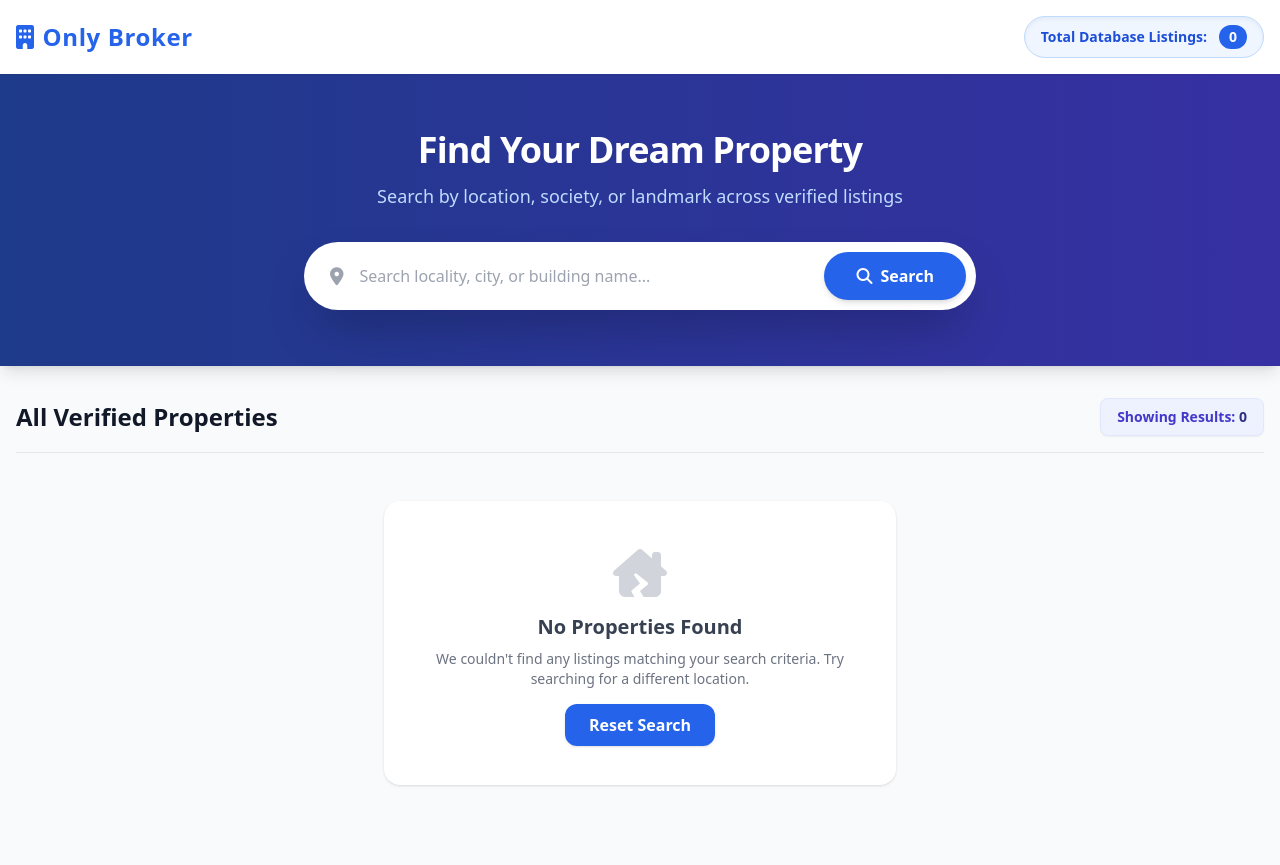
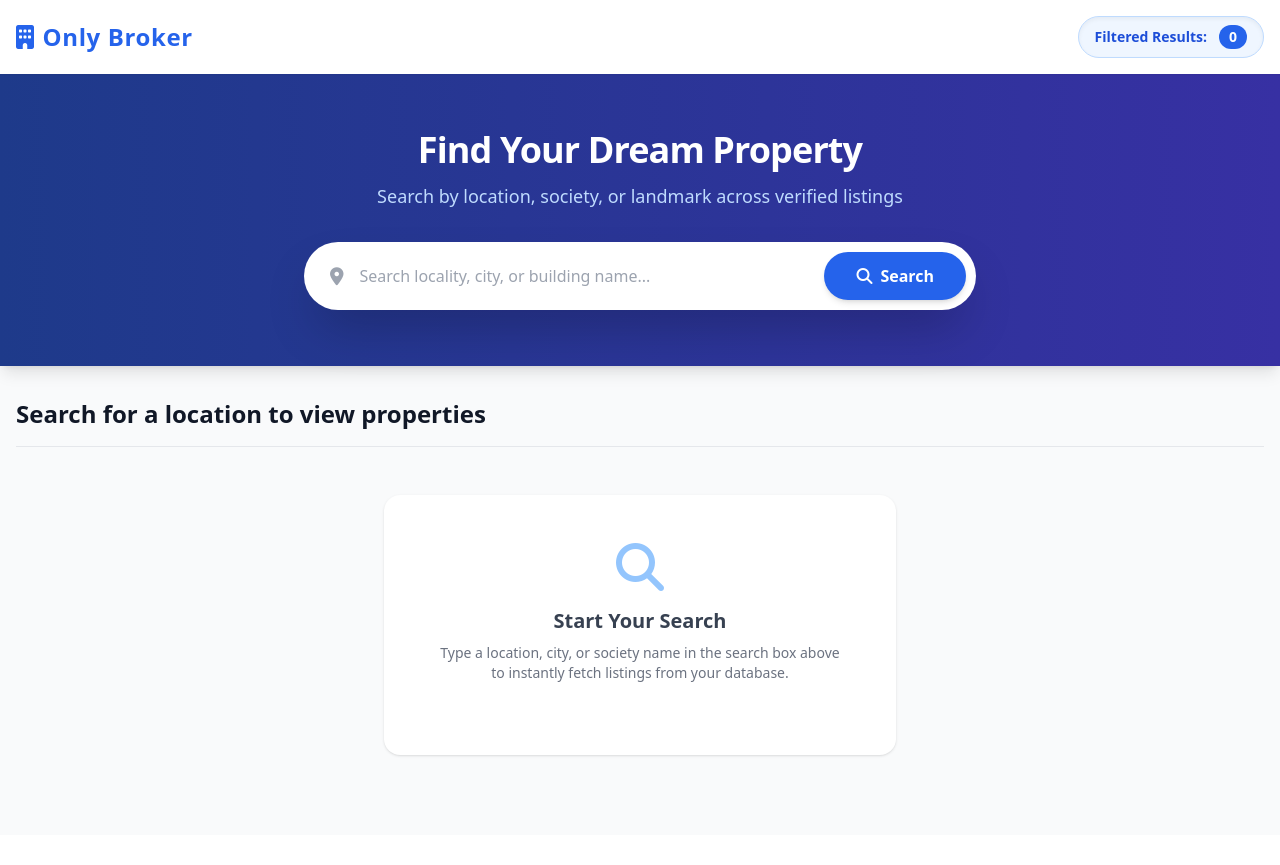
Before and after one commit to pawandevprasad03112010-crypto/ZX, a FastAPI app: page / in a window 1280 px wide. After the commit the page ends 757 px from the top, so only its background shows below. Run offline with FastAPI, Linux system fonts and the light colour scheme; some libraries are stand-ins or nearby versions.

Commit message:
Update index.html

```diff
--- a/templates/index.html
+++ b/templates/index.html
@@ -16,8 +16,8 @@
                 <i class="fa-solid fa-building"></i> Only Broker
             </a>
             <div class="flex items-center gap-3 bg-blue-50 border border-blue-200 px-4 py-2 rounded-full shadow-inner">
-                <span class="text-sm font-semibold text-blue-700">Total Database Listings:</span>
-                <span id="total-badge" class="bg-blue-600 text-white font-bold px-2.5 py-0.5 rounded-full text-sm">{{ total_count }}</span>
+                <span class="text-sm font-semibold text-blue-700">Filtered Results:</span>
+                <span class="bg-blue-600 text-white font-bold px-2.5 py-0.5 rounded-full text-sm">{{ filtered_count }}</span>
             </div>
         </div>
     </header>
@@ -44,12 +44,6 @@
                     <div id="suggestions-list" class="max-h-60 overflow-y-auto divide-y divide-gray-100"></div>
                 </div>
             </form>
-
-            <!-- Recent Searches Pill Container -->
-            <div id="recent-searches-container" class="mt-4 flex flex-wrap justify-center gap-2 items-center hidden">
-                <span class="text-xs text-blue-200 font-semibold uppercase tracking-wider mr-1"><i class="fa-solid fa-clock-rotate-left"></i> Recent:</span>
-                <div id="recent-pills" class="flex flex-wrap gap-2"></div>
-            </div>
         </div>
     </section>
 
@@ -58,19 +52,22 @@
         <div class="flex justify-between items-center mb-6 border-b pb-4">
             <div>
                 <h2 class="text-2xl font-bold text-gray-900">
-                    {% if query %} Search Results for "<span class="text-blue-600">{{ query }}</span>" {% else %} All Verified Properties {% endif %}
+                    {% if query %} Search Results for "<span class="text-blue-600">{{ query }}</span>" {% else %} Search for a location to view properties {% endif %}
                 </h2>
-            </div>
-            <div class="bg-indigo-50 border border-indigo-100 text-indigo-700 px-4 py-2 rounded-lg font-bold text-sm shadow-sm">
-                Showing Results: <span id="filtered-count" class="text-indigo-900">{{ filtered_count }}</span>
             </div>
         </div>
 
-        {% if listings|length == 0 %}
+        {% if not query %}
+        <div class="bg-white rounded-2xl shadow p-12 text-center max-w-lg mx-auto my-12">
+            <i class="fa-solid fa-magnifying-glass text-5xl text-blue-300 mb-4"></i>
+            <h3 class="text-xl font-bold text-gray-700 mb-2">Start Your Search</h3>
+            <p class="text-gray-500 text-sm mb-6">Type a location, city, or society name in the search box above to instantly fetch listings from your database.</p>
+        </div>
+        {% elif listings|length == 0 %}
         <div class="bg-white rounded-2xl shadow p-12 text-center max-w-lg mx-auto my-12">
             <i class="fa-solid fa-house-chimney-crack text-5xl text-gray-300 mb-4"></i>
             <h3 class="text-xl font-bold text-gray-700 mb-2">No Properties Found</h3>
-            <p class="text-gray-500 text-sm mb-6">We couldn't find any listings matching your search criteria. Try searching for a different location.</p>
+            <p class="text-gray-500 text-sm mb-6">We couldn't find any listings matching "{{ query }}". Try searching for a different location.</p>
             <a href="/" class="bg-blue-600 text-white font-semibold px-6 py-2.5 rounded-xl shadow hover:bg-blue-700 transition">Reset Search</a>
         </div>
         {% else %}
@@ -127,7 +124,6 @@
         {% endif %}
     </main>
 
-    <!-- JavaScript for Carousel, Autocomplete, and Recent Searches -->
     <script>
         const allLocations = {{ locations | tojson }};
         const searchInput = document.getElementById('search-input');
@@ -135,7 +131,6 @@
         const suggestionsList = document.getElementById('suggestions-list');
         const searchForm = document.getElementById('search-form');
 
-        // Autocomplete Logic
         searchInput.addEventListener('input', function() {
             const val = this.value.toLowerCase().trim();
             suggestionsList.innerHTML = '';
@@ -154,7 +149,6 @@
                     div.onclick = () => {
                         searchInput.value = match;
                         suggestionsBox.classList.add('hidden');
-                        saveRecentSearch(match);
                         searchForm.submit();
                     };
                     suggestionsList.appendChild(div);
@@ -170,45 +164,6 @@
             }
         });
 
-        // Recent Searches Handling via LocalStorage
-        function saveRecentSearch(query) {
-            if(!query) return;
-            let recent = JSON.parse(localStorage.getItem('recent_searches') || '[]');
-            recent = recent.filter(item => item.toLowerCase() !== query.toLowerCase());
-            recent.unshift(query);
-            if(recent.length > 5) recent.pop();
-            localStorage.setItem('recent_searches', JSON.stringify(recent));
-        }
-
-        function loadRecentSearches() {
-            const recent = JSON.parse(localStorage.getItem('recent_searches') || '[]');
-            const container = document.getElementById('recent-searches-container');
-            const pillsDiv = document.getElementById('recent-pills');
-            pillsDiv.innerHTML = '';
-
-            if(recent.length > 0) {
-                container.classList.remove('hidden');
-                recent.forEach(term => {
-                    const pill = document.createElement('button');
-                    pill.type = 'button';
-                    pill.className = 'bg-white/10 hover:bg-white/20 text-blue-100 text-xs px-3 py-1 rounded-full transition border border-white/20 font-medium';
-                    pill.textContent = term;
-                    pill.onclick = () => {
-                        searchInput.value = term;
-                        searchForm.submit();
-                    };
-                    pillsDiv.appendChild(pill);
-                });
-            }
-        }
-
-        searchForm.addEventListener('submit', () => {
-            saveRecentSearch(searchInput.value.trim());
-        });
-
-        window.addEventListener('DOMContentLoaded', loadRecentSearches);
-
-        // Image Carousel Slider Logic
         function slideCarousel(btn, direction) {
             const card = btn.closest('.relative');
             const track = card.querySelector('.carousel-track');
```
